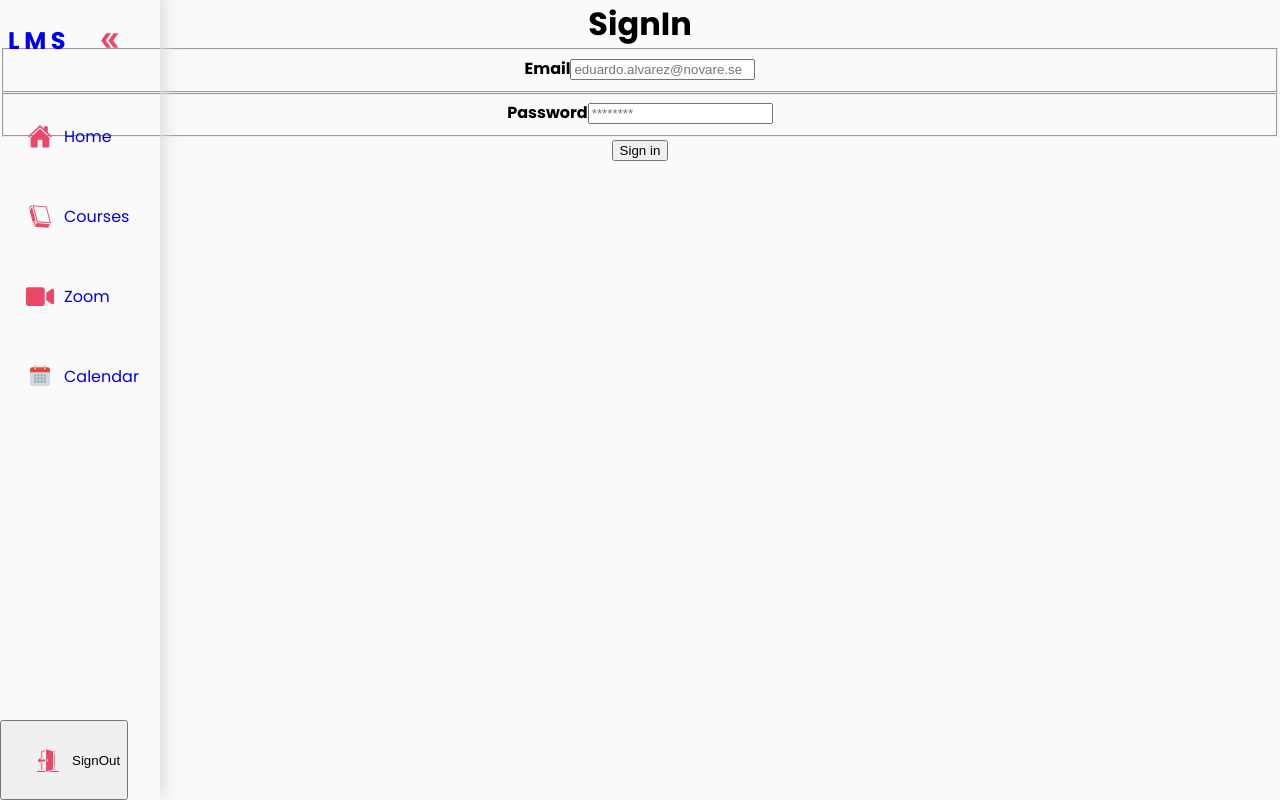
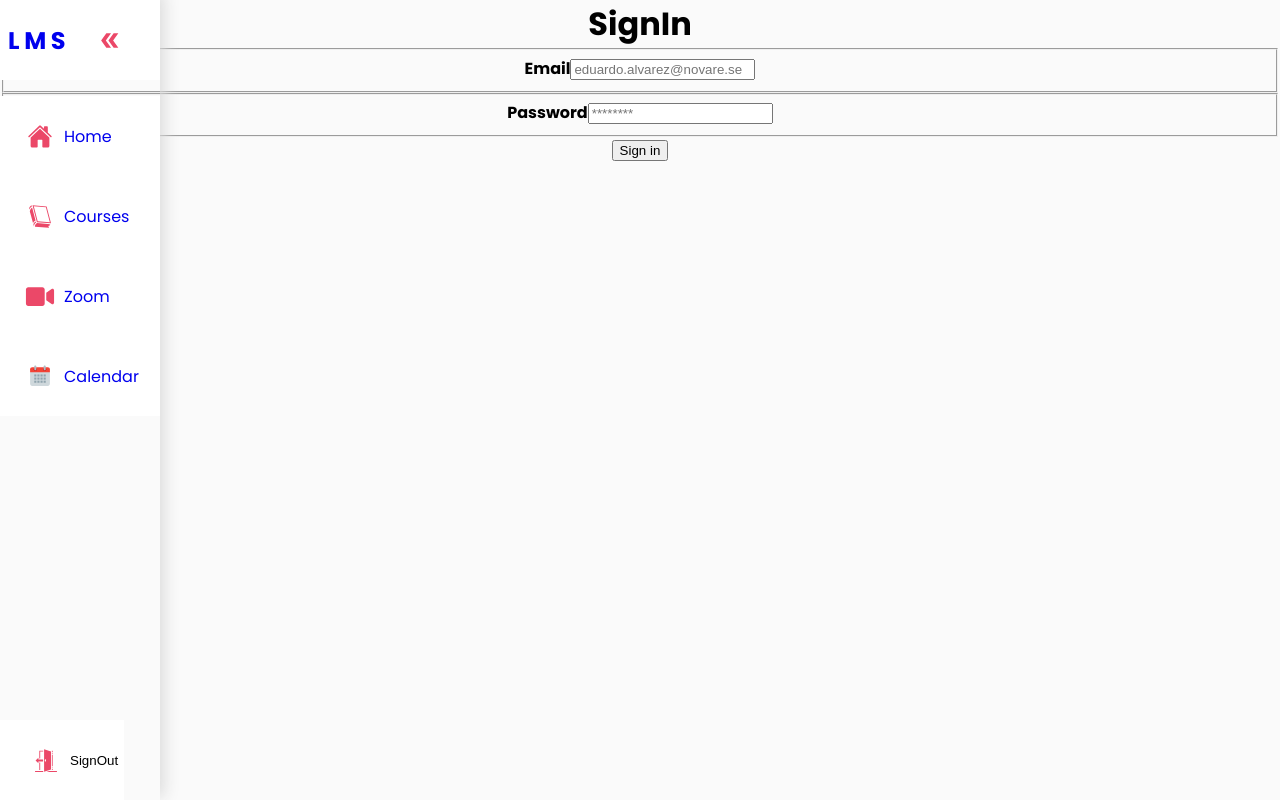
Before and after one commit to HassanObeid89/learning-management-system, a React (Create React App) app: page /sign-in in a window 1280 px wide. Built offline with nearby package versions, Linux system fonts and the light colour scheme; no server answers.

Commit message:
styled logout button

```diff
--- a/src/css/components/sideBar.css
+++ b/src/css/components/sideBar.css
@@ -3,8 +3,6 @@
   text-transform: uppercase;
   margin-bottom: 1rem;
   text-align: center;
-  /* color: var(--text-secondary);
-    background: var(--bg-secondary); */
   font-size: 1.5rem;
   letter-spacing: 0.3ch;
   width: 100%;
@@ -52,7 +50,11 @@
   align-items: center;
   height: 5rem;
   text-decoration: none;
+  border: none;
+  background-color: white;
+  cursor: pointer;
 }
+
 
 .link-text {
   display: none;
```
